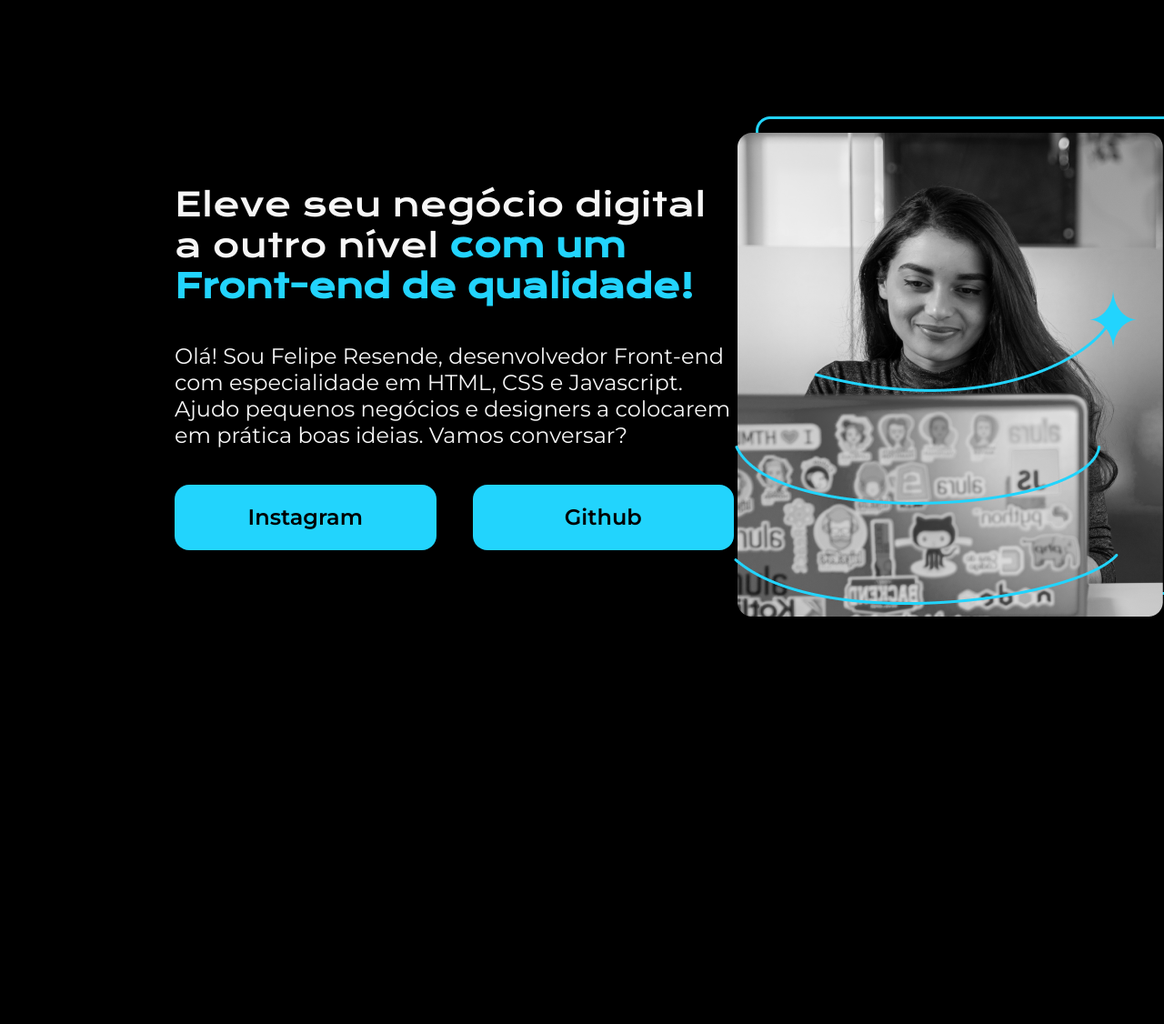
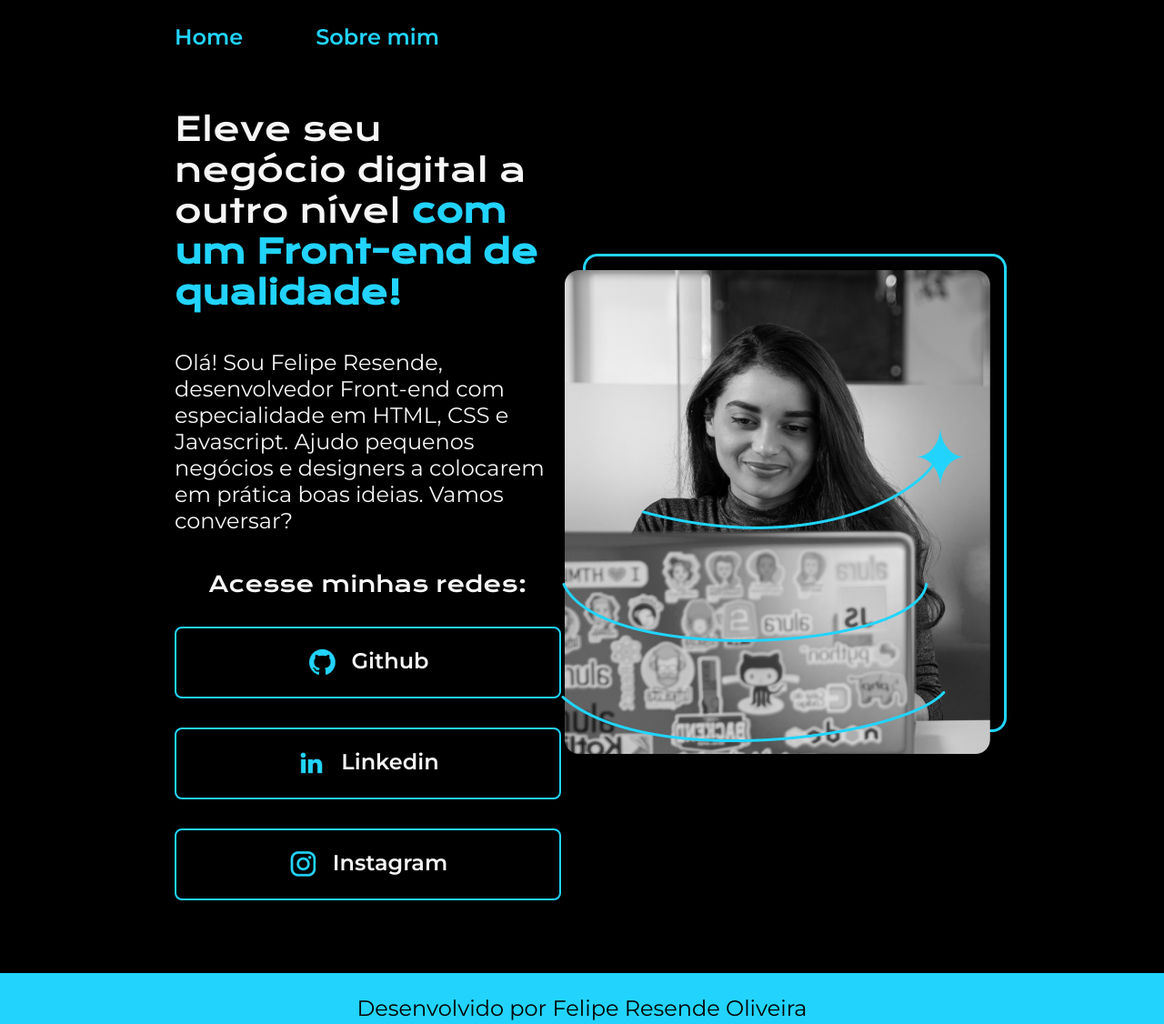
Before and after one commit to felipe-resende-oliveira/Alura-introdu-o-html-css, a plain HTML site: page index.html in a window 1280 px wide. Shown: the whole page at 91% size. Before the commit the page ends 928 px from the top, so only its background shows below. Drawn offline with nearby package versions, Linux system fonts and the light colour scheme.

Commit message:
Adicionando botão novo e página sobre mim

```diff
--- a/index.html
+++ b/index.html
@@ -4,22 +4,31 @@
         <meta charset="UTF-8">
         <meta http-equiv="X-UA-Compatible" content="IE-edge">
         <meta name="viewport" content="width=device-width, initial-scale=1.0">
-    <link rel="stylesheet" href="style.css">
+        <link rel="stylesheet" href="styles/style.css">
         <title>Portfólio de Felipe Resende</title>
     </head>
     <body>
-    <header></header>
+        <header class="cabecalho">
+            <nav class="cabecalho__menu">
+                <a href="index.html" class="cabecalho__menu__link">Home</a>
+                <a href="about.html" class="cabecalho__menu__link">Sobre mim</a>
+            </nav>
+        </header>
         <main class="apresentacao">
                 <section class="apresentacao__conteudo">
                     <h1 class="apresentacao__conteudo__titulo">Eleve seu negócio digital a outro nível <strong class="titulo-destaque">com um Front-end de qualidade!</strong></h1>
                     <p class="apresentacao__conteudo__texto">Olá! Sou Felipe Resende, desenvolvedor Front-end com especialidade em HTML, CSS e Javascript. Ajudo pequenos negócios e designers a colocarem em prática boas ideias. Vamos conversar?</p>
                     <div class="apresentacao__links">
-                    <a href="https://www.instagram.com/felipetog_13" target="_blank" class="apresentacao__links__botoes">Instagram</a>
-                    <a href="https://github.com/felipe-resende-oliveira" target="_blank" class="apresentacao__links__botoes">Github</a>
+                        <h2 class="apresentacao__links__titulo">Acesse minhas redes:</h2>
+                        <a href="https://github.com/felipe-resende-oliveira" target="_blank" class="apresentacao__links__botoes"><img src="assets/github.png" alt="logo-Github"> Github</a>
+                        <a href="www.linkedin.com/in/felipe-resende-oliveira-5b8747214" target="_blank" class="apresentacao__links__botoes"><img src="assets/linkedin.png" alt="logo-linkedin">Linkedin</a>
+                        <a href="https://www.instagram.com/felipetog_13" target="_blank" class="apresentacao__links__botoes"><img src="assets/instagram.png" alt="logo-instagram">Instagram</a>
                     </div>
                 </section>
-                <img src="imagem.png" alt="Foto de uma pessoa programando">
+                    <img src="assets/imagem.png" alt="Foto de uma pessoa programando">
         </main>
-    <footer></footer>
+        <footer class="rodape">
+            <p>Desenvolvido por Felipe Resende Oliveira</p>
+        </footer>
     </body>
 </html>
--- a/style.css
+++ /dev/null
@@ -1,58 +0,0 @@
-@import url('https://fonts.googleapis.com/css2?family=Krona+One&family=Montserrat&display=swap');
-@import url('https://fonts.googleapis.com/css2?family=Montserrat:wght@600&display=swap');
-
-* {
-    margin: 0;
-    padding: 0;
-}
-body {
-    height: 100vh;
-    box-sizing: border-box;
-    background-color: #000000;
-    color: #F6F6F6;
-}
-.titulo-destaque {
-    color: #22D4FD;
-}
-.apresentacao {
-    margin: 10% 15%;
-    display: flex;
-    align-items: center;
-    justify-content: space-between;
-}
-.apresentacao__conteudo {
-    width: 615px;
-    display: flex;
-    flex-direction: column;
-    gap: 40px;
-}
-.apresentacao__conteudo__titulo {
-    font-family: "Krona One", sans-serif;
-    font-weight: 400;
-    font-style: normal;
-    font-size: 36px;
-}
-.apresentacao__conteudo__texto {
-    font-size: 24px;
-    font-family: "Montserrat", sans-serif;
-    font-weight: 400;
-    font-style: normal;
-}
-.apresentacao__links {
-    display: flex;
-    justify-content: space-between;
-    column-gap: 40px;
-}
-.apresentacao__links__botoes {
-    width: 280px;
-    padding: 21.5px;
-    text-align: center;
-    background-color: #22D4FD;
-    border-radius: 16px;
-
-    text-decoration: none;
-    font-size: 24px;
-    font-family: "Montserrat", sans-serif;
-    font-weight: 600;
-    color: #000000;
-}
--- /dev/null
+++ b/styles/style.css
@@ -0,0 +1,117 @@
+@import url('https://fonts.googleapis.com/css2?family=Krona+One&family=Montserrat&display=swap');
+@import url('https://fonts.googleapis.com/css2?family=Montserrat:wght@600&display=swap');
+
+:root {
+    --cor-primaria: #000000;
+    --cor-secundaria: #F6F6F6;
+    --cor-terciaria: #22D4FD;
+    --cor-hover: #272727;
+
+    --fonte-primaria: "Krona one", sans-serif;
+    --fonte-secundaria: "Montserrat", sans-serif;
+}
+
+* {
+    margin: 0;
+    padding: 0;
+}
+body {
+    box-sizing: border-box;
+    background-color: var(--cor-primaria);
+    color: var(--cor-secundaria);
+}
+
+.cabecalho {
+    padding: 2% 0% 0% 15%;
+}
+.cabecalho__menu {
+    display: flex;
+    gap: 80px;
+}
+.cabecalho__menu__link {
+    font-family: var(--fonte-secundaria);
+    font-size: 24px;
+    font-weight: 600;
+    color: var(--cor-terciaria);
+    text-decoration: none;
+
+}
+
+.apresentacao {
+    padding: 5% 15%;
+    display: flex;
+    align-items: center;
+    justify-content: space-between;
+}
+
+.apresentacao__conteudo {
+    width: 615px;
+    display: flex;
+    flex-direction: column;
+    gap: 40px;
+}
+
+.apresentacao__conteudo__titulo {
+    font-family: var(--fonte-primaria);
+    font-weight: 400;
+    font-style: normal;
+    font-size: 36px;
+}
+
+.titulo-destaque {
+    color: var(--cor-terciaria);
+}
+
+.apresentacao__conteudo__texto {
+    font-size: 24px;
+    font-family: var(--fonte-secundaria);
+    font-weight: 400;
+    font-style: normal;
+}
+
+.apresentacao__links {
+    display: flex;
+    justify-content: space-between;
+    flex-direction: column;
+    align-items: center;
+    gap: 32px;
+}
+
+.apresentacao__links__titulo {
+    font-family: var(--fonte-primaria);
+    font-size: 24px;
+    font-weight: 400;
+}
+
+.apresentacao__links__botoes {
+    display: flex;
+    justify-content: center;
+    gap: 16px;
+
+    width: 378px;
+    padding: 21.5px;
+    text-align: center;
+    border: 2px solid var(--cor-terciaria);
+    border-radius: 8px;
+
+    text-decoration: none;
+    font-size: 24px;
+    font-family: var(--fonte-secundaria);
+    font-weight: 600;
+    color: var(--cor-secundaria);
+}
+
+.apresentacao__links__botoes:hover {
+    background-color: var(--cor-hover);
+}
+
+.rodape {
+    margin: 1rem 0 0 0;
+    background-color: var(--cor-terciaria);
+    color: var(--cor-primaria);
+    text-align: center;
+    padding: 24px;
+    font-family: var(--fonte-secundaria);
+    font-size: 24px;
+    font-weight: 400;
+}
```
Also changed, not shown: about.html (added, +29 -0 lines), assets/github.png (added), assets/imagem.png (renamed from imagem.png), assets/instagram.png (added), assets/linkedin.png (added), assets/twitch.png (added), assets/twitter-novo.png (added), assets/twitter.png (added). Lines whose indentation alone changed are shown as unchanged.
